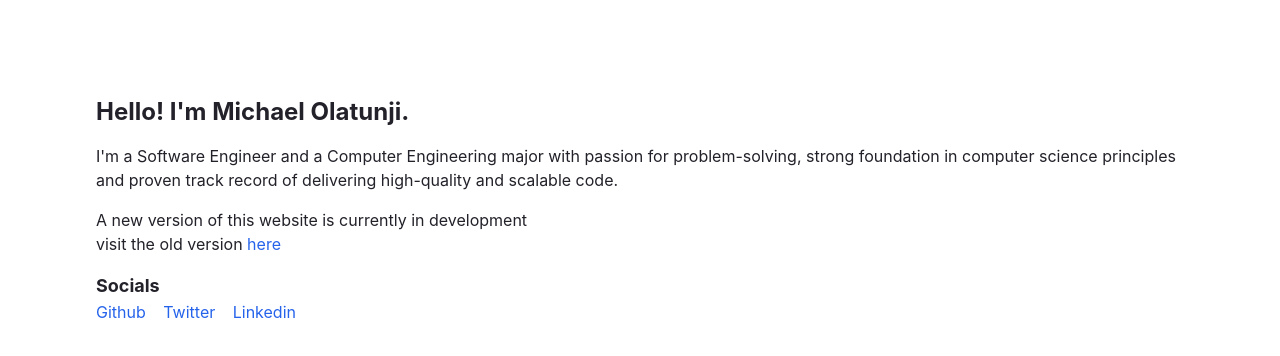
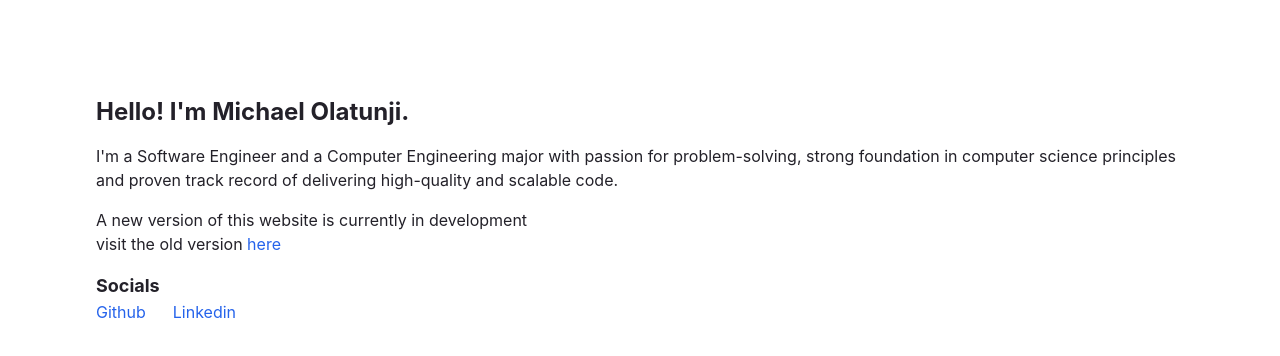
Before and after one commit to imykie/v2-imyke.dev, a Gatsby site: page / in a window 1280 px wide. Built offline with nearby package versions, Linux system fonts and the light colour scheme; Gatsby itself is replaced by a stand-in of ours.

Commit message:
chore: remove twitter link from homepage

```diff
--- a/src/pages/index.tsx
+++ b/src/pages/index.tsx
@@ -38,7 +38,7 @@ const IndexPage: React.FC<PageProps> = () => {
       </div>
 
       <h3 className="text-lg font-bold">Socials</h3>
-      <div className="w-[200px] flex justify-between">
+      <div className="w-[140px] flex justify-between">
         <a
           className="text-blue-600 dark:text-blue-500 hover:underline"
           href="https://github.com/imykie"
@@ -46,15 +46,6 @@ const IndexPage: React.FC<PageProps> = () => {
           rel="noopener noreferrer"
         >
           Github
-        </a>
-
-        <a
-          className="text-blue-600 dark:text-blue-500 hover:underline"
-          href="https://twitter.com/_imyke"
-          target="_blank"
-          rel="noopener noreferrer"
-        >
-          Twitter
         </a>
 
         <a
```
